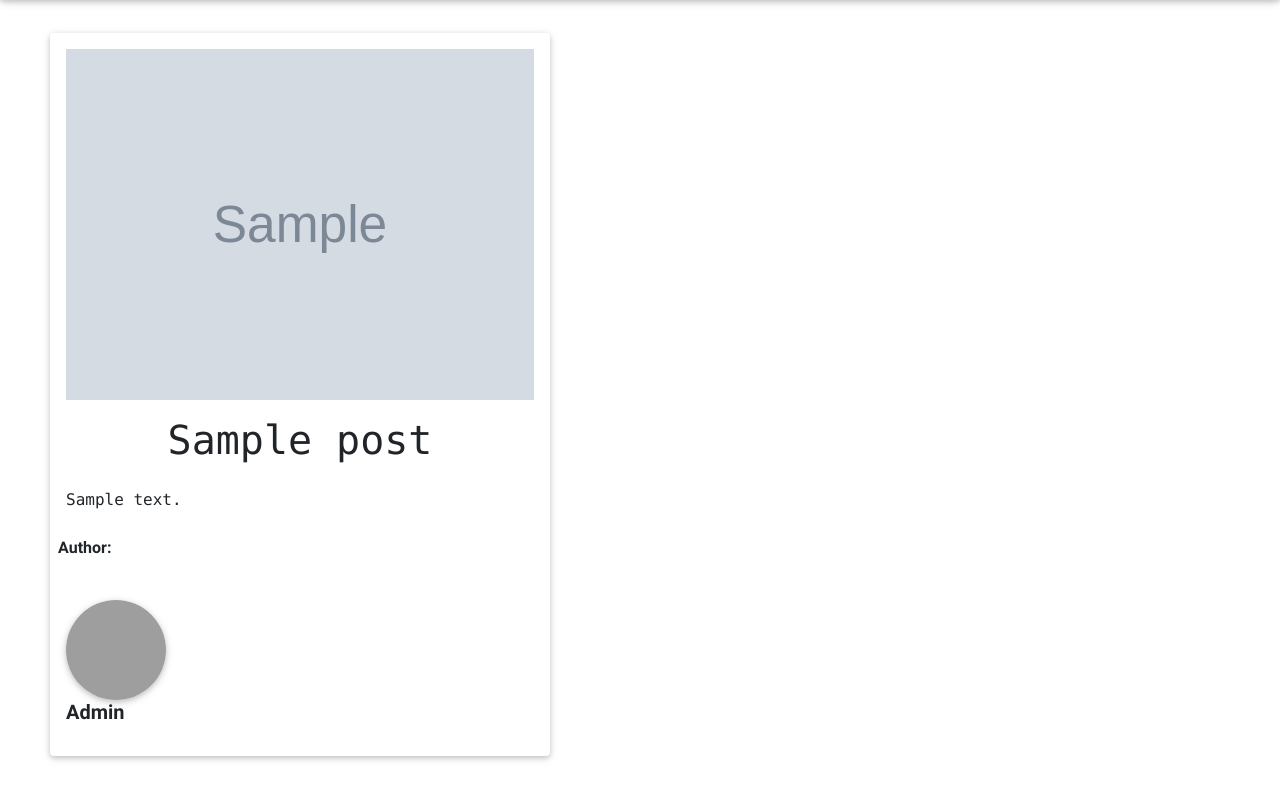
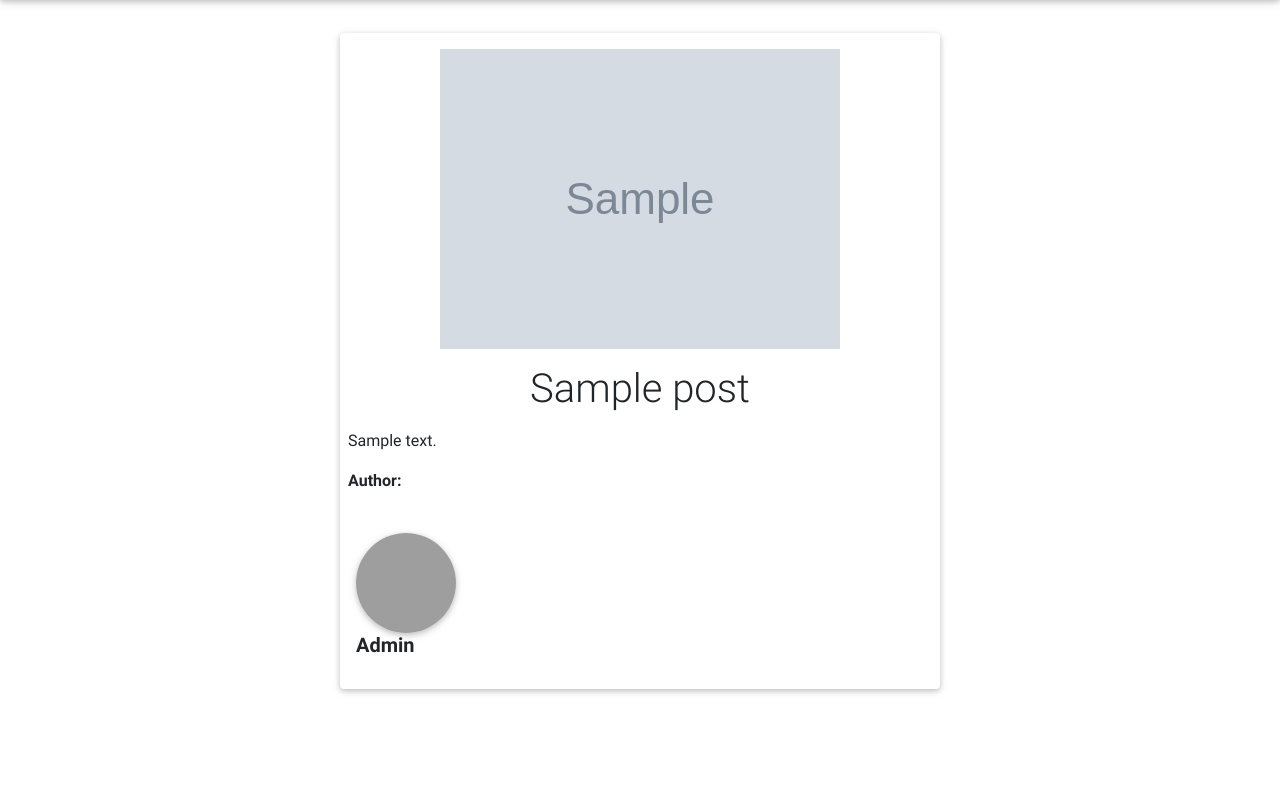
Before and after one commit to NikZy/Momentum, a Flask app: template src/flaskr/templates/frontpage_post/post.html in a window 1280 px wide. Shown: the part 67-856 px from the top of the page. After the commit the page ends 761 px from the top, so only its background shows below. Run offline with Flask 2, Linux system fonts and the light colour scheme; the template is opened without the code that fills it: most values are stand-ins (such as "Sample title", 1, 10 or a date in 2020); grey boxes marked "Sample" are stand-in pictures; some libraries are stand-ins or nearby versions; grey boxes are pictures that could not be loaded.

Commit message:
Ny innlegg/post side

```diff
--- a/src/flaskr/templates/frontpage_post/post.html
+++ b/src/flaskr/templates/frontpage_post/post.html
@@ -1,27 +1,27 @@
 {% extends 'index.html' %}
 
 {% block main %}
-<main>
+<main style="width:auto; align-self: center;">
 
 
 
-  <div class="card l12 d-flex p-2 col-example flex-column" width="80%">
+  <div class="card l12 d-flex p-2 col-example flex-column " style="width:50%; margin:auto;">
    <img
       src="{{ post.image }}"
       alt="Card image cap"
-      style="display: inline-block"
+      style="display: inline-block; margin:auto;"
       class="d-flex justify-content-center p-2"
     />
 
-   <h1 class="text-center text-monospace title p-2">{{ post.title }}</h1>
-   <p class="text-monospace body_text p-2">{{ post.body_text}}</p>
+   <h1 class="text-center title p-2">{{ post.title }}</h1>
+   <p>{{ post.body_text}}</p>
    <mdb-card-header class="border-0 font-weight-bold d-flex justify-content-between">
    <label>Author:</label>
 
 <!--Author box-->
 </mdb-card-header>
 <mdb-media class="mt-4 px-1 p-2">
-  <img class="card-img-100 rounded-circle d-flex z-depth-1 mr-3" src="https://mdbootstrap.com/img/Photos/Avatars/img%20(8).jpg" alt="Generic placeholder image">
+  <img class="card-img-100 rounded-circle d-flex z-depth-1 mr-3" src="https://mdbootstrap.com/img/Photos/Avatars/img%20(8).jpg"  alt="Generic placeholder image">
   <mdb-media-body>
     <h5 class="font-weight-bold mt-0">
         <label >Admin</label>
--- a/src/flaskr/templates/profile/startup.html
+++ b/src/flaskr/templates/profile/startup.html
@@ -76,7 +76,7 @@
   <div style="display: flex; justify-content: space-around; padding: 20px;" >
   {% if session.get('user_type') == 'Startup' and user.id == session.get('user_id')%}
     <a href="{{ url_for('profile.register_job_position', startup_id=user.id) }}">
-    <button href="">Lag ny stillingsannonse</button>
+        <button class="btn btn-amber">Lag ny stillingsannonse</button>
     </a>
   {% endif %}
 
```
